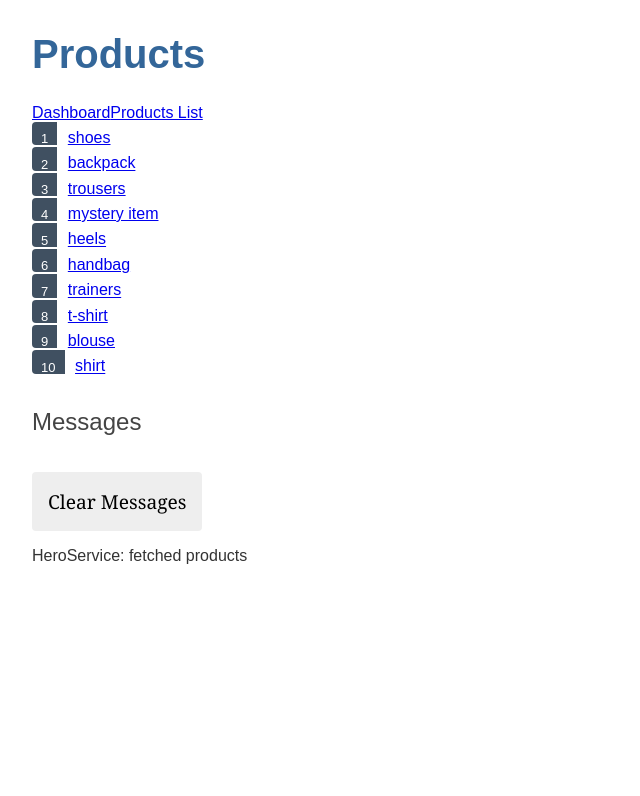
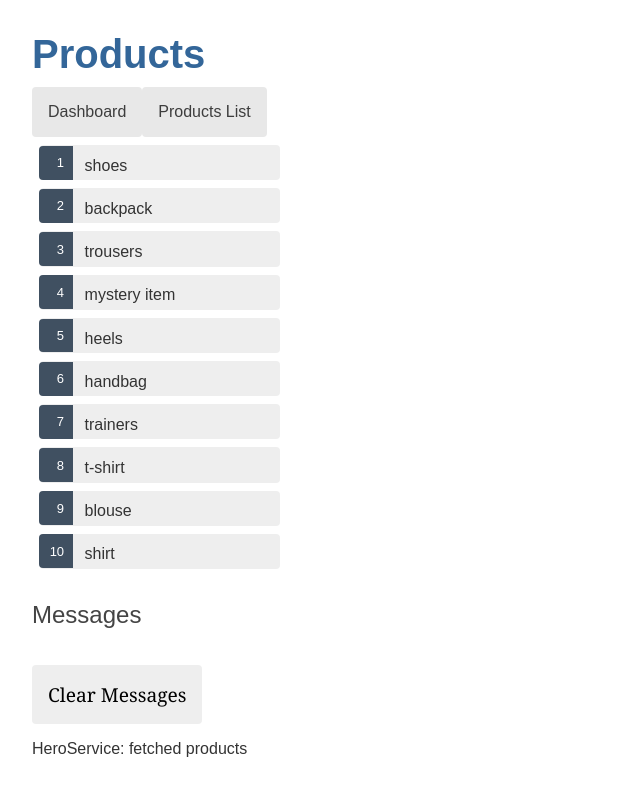
Before and after one commit to Ash530888/first-angular-app, an Angular app: page /products in a window 1280 px wide. Shown: the top 796 px of the page, without its empty margins (0-640 px from the left). Built offline with nearby package versions, Linux system fonts and the light colour scheme.

Commit message:
Copied over CSS files (credited)

```diff
--- a/src/app/app.component.css
+++ b/src/app/app.component.css
@@ -0,0 +1,22 @@
+/* AppComponent's private CSS styles
+Credit: https://angular.io/tutorial/tour-of-heroes*/
+h1 {
+    margin-bottom: 0;
+  }
+  nav a {
+    padding: 1rem;
+    text-decoration: none;
+    margin-top: 10px;
+    display: inline-block;
+    background-color: #e8e8e8;
+    color: #3d3d3d;
+    border-radius: 4px;
+  }
+
+  nav a:hover {
+    color: white;
+    background-color: #42545C;
+  }
+  nav a:active {
+    background-color: black;
+  }
--- a/src/app/dashboard/dashboard.component.css
+++ b/src/app/dashboard/dashboard.component.css
@@ -0,0 +1,51 @@
+/* DashboardComponent's private CSS styles
+Credit: https://angular.io/tutorial/tour-of-heroes */
+
+h2 {
+    text-align: center;
+  }
+
+.products-menu {
+    padding: 0;
+    margin: auto;
+    max-width: 1000px;
+
+    /* flexbox */
+    display: flex;
+    flex-direction: row;
+    flex-wrap: wrap;
+    justify-content: space-around;
+    align-content: flex-start;
+    align-items: flex-start;
+  }
+
+  a {
+    background-color: #3f525c;
+    border-radius: 2px;
+    padding: 1rem;
+    font-size: 1.2rem;
+    text-decoration: none;
+    display: inline-block;
+    color: #fff;
+    text-align: center;
+    width: 100%;
+    min-width: 70px;
+    margin: .100rem auto;
+    box-sizing: border-box;
+
+    /* flexbox */
+    order: 0;
+    flex: 0 1 auto;
+    align-self: auto;
+  }
+
+  @media (min-width: 600px) {
+    a {
+      width: 18%;
+      box-sizing: content-box;
+    }
+  }
+
+  a:hover {
+    background-color: #000;
+  }
--- a/src/app/dashboard/dashboard.component.html
+++ b/src/app/dashboard/dashboard.component.html
@@ -1,4 +1,4 @@
 <h2>Top Products</h2>
-<div *ngFor="let product of products">
+<div class="products-menu" *ngFor="let product of products">
     <a routerLink="/detail/{{product.id}}">{{product.name}}</a>
 </div>
--- a/src/app/product-detail/product-detail.component.css
+++ b/src/app/product-detail/product-detail.component.css
@@ -0,0 +1,25 @@
+/* HeroDetailComponent's private CSS styles ()
+Credit: https://angular.io/tutorial/tour-of-heroes*/
+label {
+    color: #435960;
+    font-weight: bold;
+  }
+input {
+font-size: 1em;
+padding: .5rem;
+}
+button {
+margin-top: 20px;
+background-color: #eee;
+padding: 1rem;
+border-radius: 4px;
+font-size: 1rem;
+}
+button:hover {
+background-color: #cfd8dc;
+}
+button:disabled {
+background-color: #eee;
+color: #ccc;
+cursor: auto;
+}
--- a/src/app/products/products.component.css
+++ b/src/app/products/products.component.css
@@ -1,53 +1,40 @@
-/* productsComponent's private CSS styles */
+/* HeroesComponent's private CSS styles
+Credit: https://angular.io/tutorial/tour-of-heroes*/
 .products {
     margin: 0 0 2em 0;
     list-style-type: none;
     padding: 0;
     width: 15em;
   }
-
   .products li {
-    display: flex;
+    position: relative;
+    cursor: pointer;
   }
 
-  .products button {
-    flex: 1;
-    cursor: pointer;
-    position: relative;
-    left: 0;
-    background-color: #EEE;
-    margin: .5em;
-    padding: 0;
-    border-radius: 4px;
-    display: flex;
-    align-items: stretch;
-    height: 1.8em;
-  }
-
-  .products button:hover {
-    color: #2c3a41;
-    background-color: #e6e6e6;
+  .products li:hover {
     left: .1em;
   }
 
-  .products button:active {
+  .products a {
+    color: #333;
+    text-decoration: none;
+    background-color: #EEE;
+    margin: .5em;
+    padding: .3em 0;
+    height: 1.6em;
+    border-radius: 4px;
+    display: block;
+    width: 100%;
+  }
+
+  .products a:hover {
+    color: #2c3a41;
+    background-color: #e6e6e6;
+  }
+
+  .products a:active {
     background-color: #525252;
     color: #fafafa;
-  }
-
-  .products button.selected {
-    background-color: black;
-    color: white;
-  }
-
-  .products button.selected:hover {
-    background-color: #505050;
-    color: white;
-  }
-
-  .products button.selected:active {
-    background-color: black;
-    color: white;
   }
 
   .products .badge {
@@ -57,10 +44,12 @@
     padding: 0.8em 0.7em 0 0.7em;
     background-color: #405061;
     line-height: 1em;
+    position: relative;
+    left: -1px;
+    top: -4px;
+    height: 1.8em;
+    min-width: 16px;
+    text-align: right;
     margin-right: .8em;
     border-radius: 4px 0 0 4px;
   }
-
-  .products .name {
-    align-self: center;
-  }
```
Also changed, not shown: 1 other file (tests, documents, lock files or other folders).
